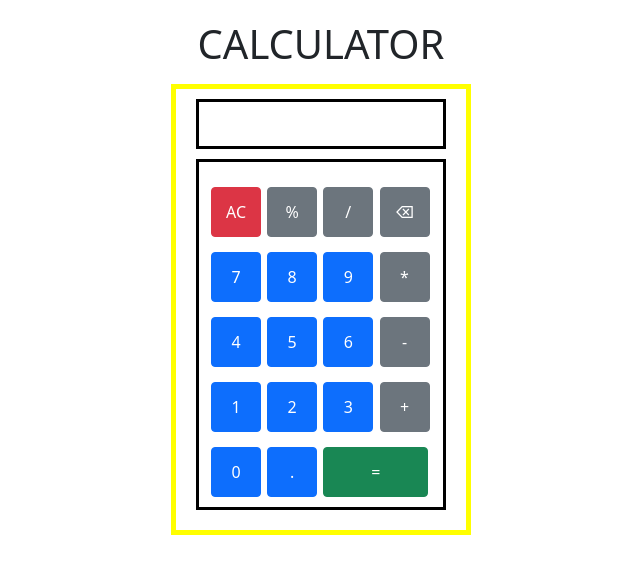
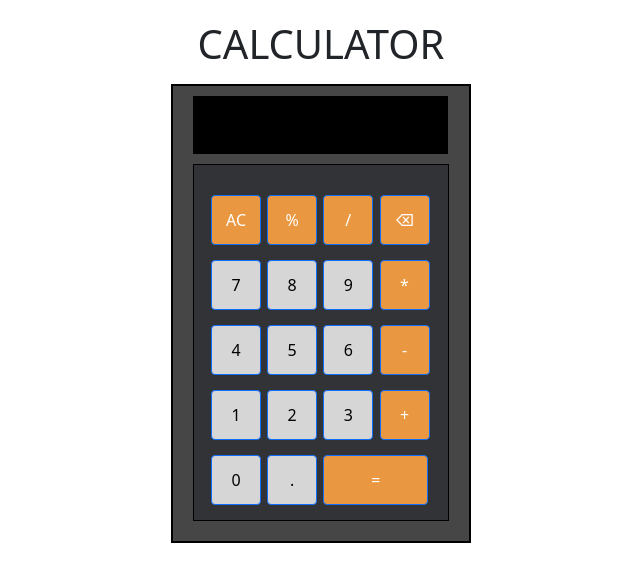
Before and after one commit to Pavithra-selvi/React-calculator, a React (Create React App) app: page / in a window 1280 px wide. Shown: the top 582 px of the page, without its empty margins (319-959 px from the left). Built offline with nearby package versions, Linux system fonts and the light colour scheme.

Commit message:
new changes have been added to calculator components

```diff
--- a/src/Components/App.css
+++ b/src/Components/App.css
@@ -1,7 +1,8 @@
 .main{
     /* height:400px; */
     width:300px;
-    border:5px solid yellow;
+    border:2px solid black;
+    background-color: #464646;
 }
 
 .center{
--- a/src/Components/App.js
+++ b/src/Components/App.js
@@ -1,17 +1,85 @@
-import React from "react";
+import React, { useState ,Component} from "react";
 import './App.css';
 import Display from "./Display";
-import Btn from "./Btn";
+import Btn from "./ButtonComponent";
 
-function App() {
+class App extends Component{
+
+    state = {
+        result: ""
+      }
+
+
+      onClick = button => {
+        if(button === "=") {
+          this.calculate();
+        }
+
+        else if(button === "AC") {
+          this.reset();
+        }
+
+        else if(button === "⌫") {
+          this.backspace();
+        }
+
+        else {
+          this.setState({
+            result: this.state.result + button
+          })
+        }
+      };
+
+      calculate = () => {
+        var checkResult = ''
+        if(this.state.result.includes('--')) {
+          checkResult = this.state.result.replace('--', '-')
+        }
+        else if(this.state.result.includes('++')) {
+          checkResult = this.state.result.replace('++', '+')
+        }
+        else if(this.state.result.includes('**')) {
+            checkResult = this.state.result.replace('**', '*')
+          }
+          else if(this.state.result.includes('//')) {
+            checkResult = this.state.result.replace('//', '/')
+          }
+         else {
+          checkResult = this.state.result;
+        }
+
+        try {
+          this.setState({
+            result: (eval(checkResult) || "") + ""
+          })
+        } catch(e) {
+          this.setState({
+            result: "error"
+          })
+        }
+      };
+
+      reset = () => {
+        this.setState({
+          result: ""
+        })
+      };
+
+      backspace = () => {
+        this.setState({
+            result: this.state.result.slice(0, -1)
+        })
+      };
+  render(){
     return (
         <div className="center">
             <h1 >CALCULATOR</h1>
             <div className="main">
-                <Display />
-                <Btn />
+                <Display result={this.state.result} />
+                <Btn onClick={this.onClick}/>
             </div>
         </div>
     );
+  }
 }
 export default App;
--- a/src/Components/Btn.css
+++ /dev/null
@@ -1,16 +0,0 @@
-.button{
-    width:50px;
-    height:50px;
-    padding:10px;
-    margin-top: 15px;
-    margin-left: 2px;
-}
-.button-div{
-    padding: 10px;
-    margin: 20px;
-    margin-top: 0px;
-    border:3px solid black;
-}
-.equals{
-    width:105px;
-}
--- a/src/Components/Btn.js
+++ /dev/null
@@ -1,48 +0,0 @@
-import { Button } from 'react-bootstrap';
-import 'bootstrap/dist/css/bootstrap.min.css';
-import './Btn.css';
-
-
-
-function Btn() {
-    return (
-        <div className='button-div'>
-            <div>
-            <Button variant="danger" className='button'>AC</Button>{' '}
-            <Button variant="secondary" className='button'>%</Button>{' '}
-            <Button variant="secondary" className='button'>/</Button>{' '}
-            <Button variant="secondary" className='button'>⌫</Button>{' '}
-            </div>
-
-            <div>
-            <Button variant="primary" className='button'>7</Button>{' '}
-            <Button variant="primary" className='button'>8</Button>{' '}
-            <Button variant="primary" className='button'>9</Button>{' '}
-            <Button variant="secondary" className='button'>*</Button>{' '}
-            </div>
-
-            <div>
-            <Button variant="primary" className='button'>4</Button>{' '}
-            <Button variant="primary" className='button'>5</Button>{' '}
-            <Button variant="primary" className='button'>6</Button>{' '}
-            <Button variant="secondary" className='button'>-</Button>{' '}
-            </div>
-
-            <div>
-            <Button variant="primary" className='button'>1</Button>{' '}
-            <Button variant="primary" className='button'>2</Button>{' '}
-            <Button variant="primary" className='button'>3</Button>{' '}
-            <Button variant="secondary" className='button'>+</Button>{' '}
-            </div>
-
-            <div>
-            <Button variant="primary" className='button'>0</Button>{' '}
-            <Button variant="primary" className='button'>.</Button>{' '}
-            <Button variant="success" className='button equals'>=</Button>{' '}
-            </div>
-
-        </div>
-
-    );
-}
-export default Btn;
--- /dev/null
+++ b/src/Components/ButtonComponent.css
@@ -0,0 +1,34 @@
+.button{
+    width:50px;
+    height:50px;
+    padding:10px;
+    margin-top: 15px;
+    margin-left: 2px;
+    background-color: #e99841;
+}
+.button:hover{
+    background-color: #e99841;
+}
+.button-div{
+    padding: 15px;
+    margin: 20px;
+    margin-top: 0px;
+    border:1px solid black;
+    background-color: #313336;
+}
+.equals{
+    width:105px;
+}
+.numberbutton{
+    width:50px;
+    height:50px;
+    padding:10px;
+    margin-top: 15px;
+    margin-left: 2px;
+    background-color:#d6d6d6;
+    color:black;
+}
+.numberbutton:hover{
+    background-color:#d6d6d6;
+    color:black;
+}
--- /dev/null
+++ b/src/Components/ButtonComponent.js
@@ -0,0 +1,52 @@
+import React,{Component}from 'react';
+import { Button } from 'react-bootstrap';
+import 'bootstrap/dist/css/bootstrap.min.css';
+import './ButtonComponent.css';
+
+
+
+class Btn extends Component {
+
+  render(){
+    return (
+        <div className='button-div'>
+            <div>
+                <Button name="AC" className='button' onClick={e =>this.props.onClick(e.target.name)} >AC</Button>{' '}
+                <Button name="AC" className='button' onClick={e => this.props.onClick(e.target.name)} >%</Button>{' '}
+                <Button name="/" className='button' onClick={e => this.props.onClick(e.target.name)}>/</Button>{' '}
+                <Button name="⌫" className='button' onClick={e =>this. props.onClick(e.target.name)} >⌫</Button>{' '}
+            </div>
+
+            <div>
+                <Button name="7" className='numberbutton' onClick={e =>this. props.onClick(e.target.name)} >7</Button>{' '}
+                <Button name="8" className='numberbutton' onClick={e =>this. props.onClick(e.target.name)} >8</Button>{' '}
+                <Button name="9" className='numberbutton' onClick={e =>this. props.onClick(e.target.name)} >9</Button>{' '}
+                <Button name="*" className='button' onClick={e =>this.props.onClick(e.target.name)} >*</Button>{' '}
+            </div>
+
+            <div>
+                <Button name="4" className='numberbutton' onClick={e => this.props.onClick(e.target.name)}>4</Button>{' '}
+                <Button name="5" className='numberbutton' onClick={e => this.props.onClick(e.target.name)} >5</Button>{' '}
+                <Button name="6" className='numberbutton' onClick={e =>this. props.onClick(e.target.name)} >6</Button>{' '}
+                <Button name="-" className='button' onClick={e => this.props.onClick(e.target.name)}>-</Button>{' '}
+            </div>
+
+            <div>
+                <Button name="1" className='numberbutton' onClick={e => this.props.onClick(e.target.name)}>1</Button>{' '}
+                <Button name="2" className='numberbutton' onClick={e =>this. props.onClick(e.target.name)} >2</Button>{' '}
+                <Button name="3" className='numberbutton' onClick={e => this.props.onClick(e.target.name)}>3</Button>{' '}
+                <Button name="+" className='button' onClick={e => this.props.onClick(e.target.name)}>+</Button>{' '}
+            </div>
+
+            <div>
+                <Button name="0" className='numberbutton' onClick={e =>this. props.onClick(e.target.name)} >0</Button>{' '}
+                <Button name="." className='numberbutton' onClick={e =>this. props.onClick(e.target.name)} >.</Button>{' '}
+                <Button name="=" className='button equals' onClick={e =>this. props.onClick(e.target.name)} >=</Button>{' '}
+            </div>
+
+        </div>
+
+    );
+  }
+}
+export default Btn;
--- a/src/Components/Display.css
+++ b/src/Components/Display.css
@@ -1,7 +1,11 @@
 .display{
-    width:250px;
-    padding: 10px;
+    width:255px;
+    padding: 20px;
     margin: 10px;
     margin-left: 20px;
-    border:3px solid black;
+    /* margin-right: 50px; */
+    border:1px solid black;
+    background-color: black;
+    color:white;
+    font-size: 30px;
 }
--- a/src/Components/Display.js
+++ b/src/Components/Display.js
@@ -1,9 +1,15 @@
+import React,{Component} from 'react';
 import './Display.css';
-function Display(){
+class Display extends Component{
+    render(){
+        let { result } = this.props;
     return(
-        <form>
-            <input type="text" className="display" />
-        </form>
+
+           <div className='display' >
+           <p>{result}</p>
+           </div>
+
     );
+    }
 }
 export default Display;
```
